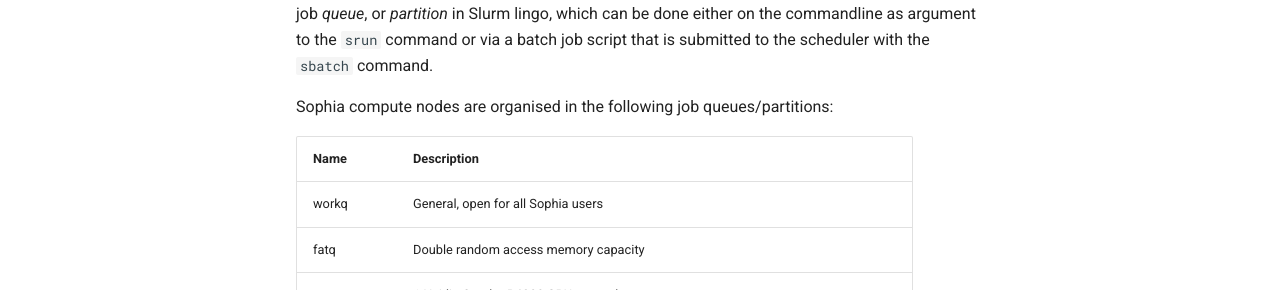
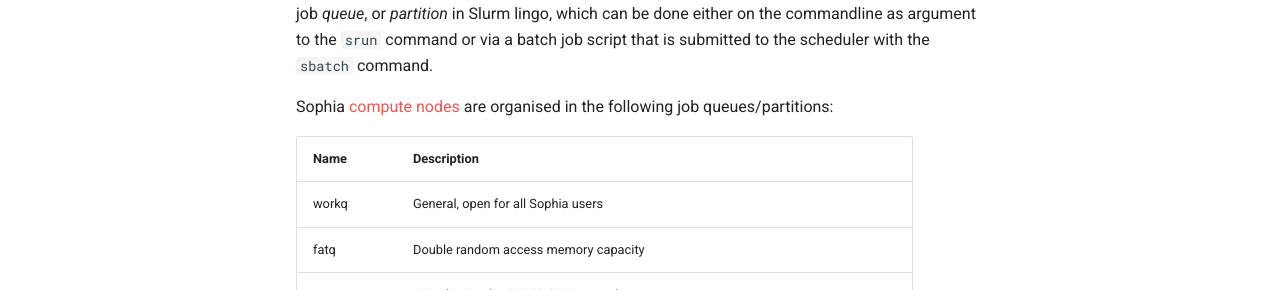
Before and after one commit to martavp/docs, an MkDocs documentation site: the page built from docs/scheduler.md, in a window 1280 px wide and 900 px high. Shown: the part 346-636 px from the top of the window. Built offline with MkDocs 1.6.1 and Material for MkDocs 9.7.7, drawn with Linux system fonts in a browser that asks for light colours; comment, search, counter and statistics services are not loaded; part of the change alters nothing that is shown.

```diff
--- a/docs/scheduler.md
+++ b/docs/scheduler.md
@@ -11,7 +11,7 @@ specification of a job *queue*, or *partition* in Slurm lingo, which can be
 done either on the commandline as argument to the `srun` command or via a
 batch job script that is submitted to the scheduler with the `sbatch` command.
 
-Sophia compute nodes are organised in the following job queues/partitions:
+Sophia [compute nodes](hardware.md#compute-nodes) are organised in the following job queues/partitions:
 
 | Name  | Description |
 | ----- | ----------- |
```
